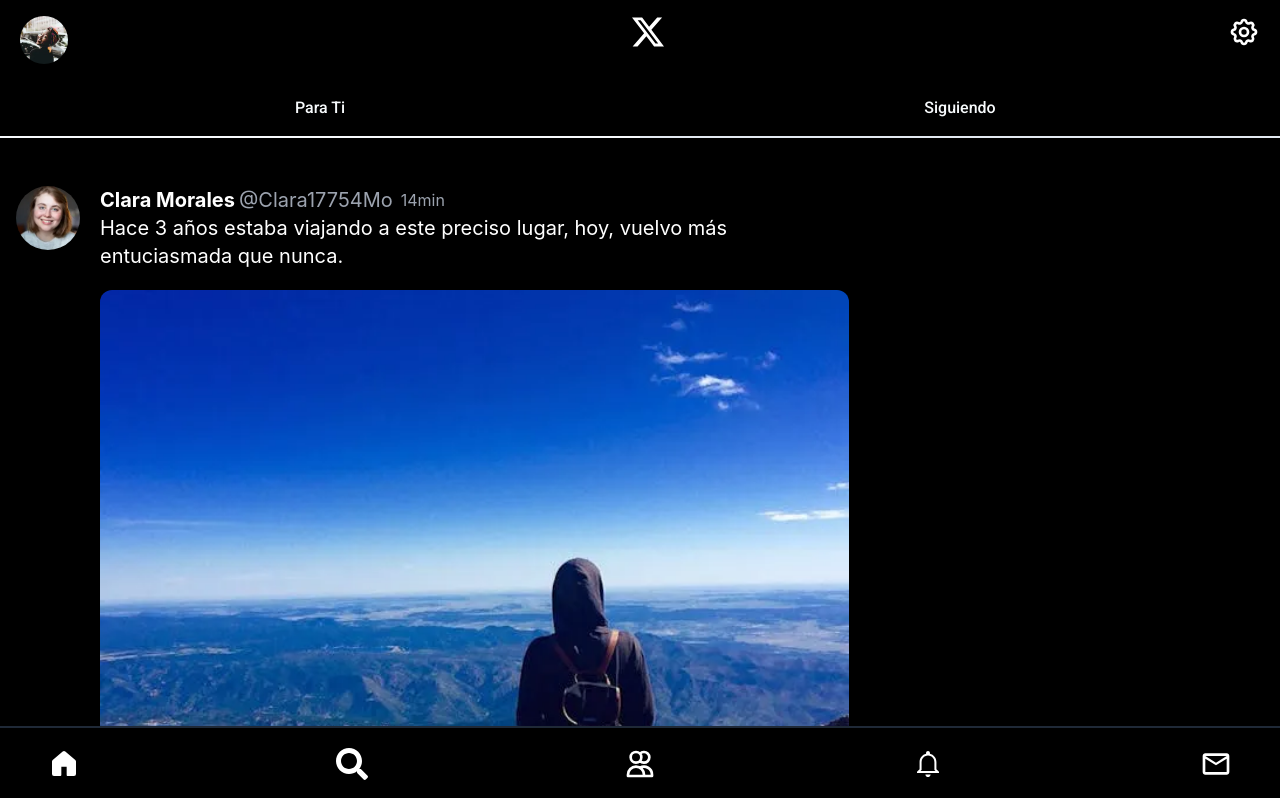
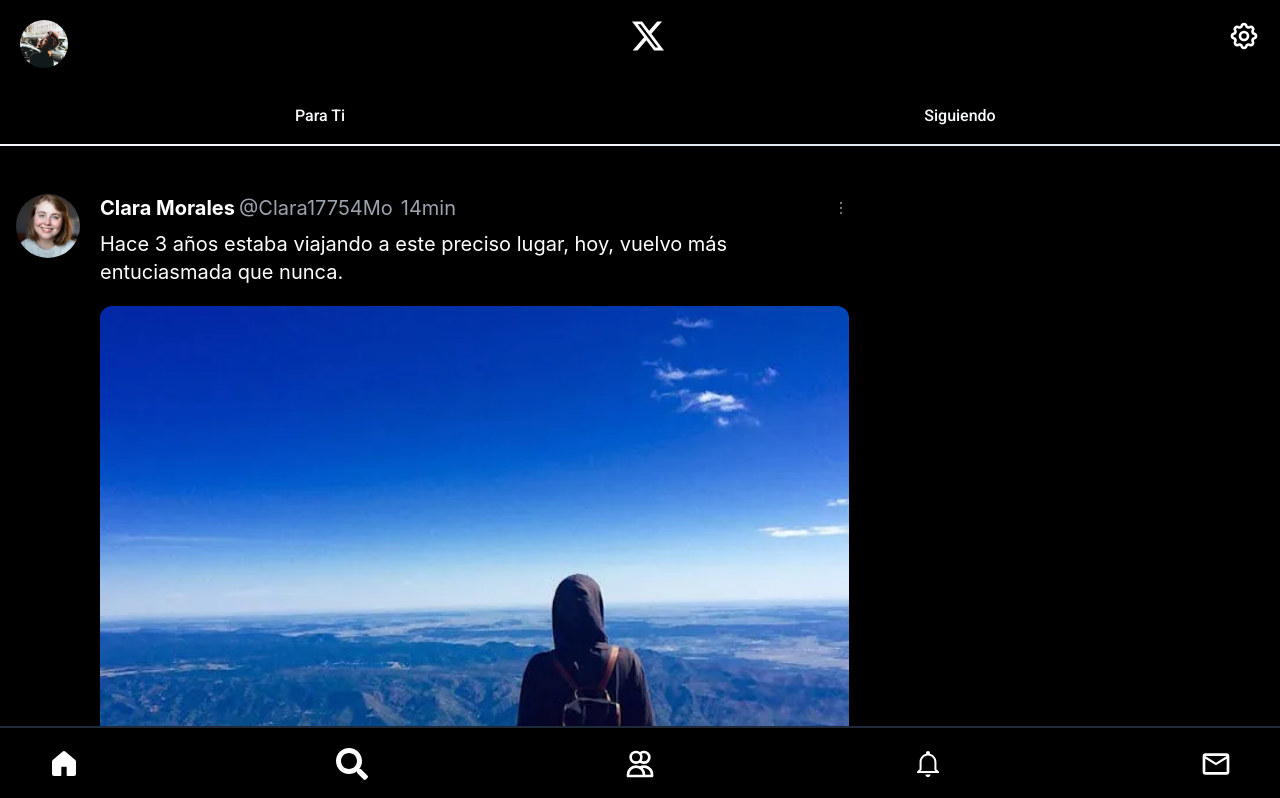
Before and after one commit to INKINSS/Twitter, a React (Vite) app: page / in a window 1280 px wide. Shown: the top 798 px of the page. Built offline with nearby package versions, Linux system fonts and the light colour scheme.

Commit message:
sideBar añadido y corregido con animacion

```diff
--- a/src/assets/components/headerProfile/Header.jsx
+++ /dev/null
@@ -1,18 +0,0 @@
-import React from 'react'
-import { BsTwitterX } from "react-icons/bs";
-import { TbSettings } from "react-icons/tb";
-
-
-const HeaderProfile = () => {
-    return (
-        <header className='flex justify-between py-4 px-5'>
-            <figure className='sm:w-12 sm:h-12'>
-                <img className='w-full h-full rounded-full' src="/src/assets/img/profile/profilePrincipal.webp" alt="profilePrincipal" />
-            </figure>
-            <BsTwitterX fontSize={'2em'} color='white' />
-            <TbSettings fontSize={'2em'} color='white' />
-        </header>
-    )
-}
-
-export default HeaderProfile
--- /dev/null
+++ b/src/assets/components/headerProfile/HeaderProfile.jsx
@@ -0,0 +1,48 @@
+import React from 'react'
+import { Drawer, DrawerBody, DrawerFooter, DrawerHeader, DrawerOverlay, DrawerContent, DrawerCloseButton, useDisclosure, Button } from '@chakra-ui/react'
+import { BsTwitterX } from "react-icons/bs";
+import { TbSettings } from "react-icons/tb";
+import SideBarMenu from '../sideBarMenu/SideBarMenu';
+
+
+const HeaderProfile = () => {
+
+    const [size, setSize] = React.useState('')
+    const { isOpen, onOpen, onClose } = useDisclosure()
+
+    const handleClick = (newSize) => {
+        setSize(newSize)
+        onOpen()
+    }
+
+    const sizes = ['sm']
+
+    return (
+        <>
+            {sizes.map((size,index) => (
+                <header key={index} className='flex justify-between p-5'>
+                    <figure
+                        className='w-12 h-12'
+                        placement='left'
+                        onClick={() => handleClick(size)}
+                        key={size}
+                        m={4}
+                    ><img className='w-full h-full rounded-full' src="/src/assets/img/profile/profilePrincipal.webp" alt="imgProfile" />
+                    </figure>
+                    <BsTwitterX size={'2em'} color='white' />
+                    <TbSettings size={'2em'} color='white' />
+                </header>
+
+            ))}
+
+            <Drawer onClose={onClose} isOpen={isOpen} size={size} placement='left'>
+                <DrawerOverlay />
+                <DrawerContent>
+                    <SideBarMenu />
+                </DrawerContent>
+            </Drawer>
+        </>
+    )
+}
+
+export default HeaderProfile
--- a/src/assets/components/posted/Posted.jsx
+++ b/src/assets/components/posted/Posted.jsx
@@ -5,6 +5,7 @@ import { FaRegHeart } from "react-icons/fa";
 import { ImParagraphLeft } from "react-icons/im";
 import { FaRegBookmark } from "react-icons/fa";
 import { IoShareSocialOutline } from "react-icons/io5";
+import { VscKebabVertical } from "react-icons/vsc";
 import data from '../../../data/data.json'
 
 const Posted = () => {
@@ -18,12 +19,13 @@ const Posted = () => {
                             <img className='w-full h-full rounded-full' src={item.UrlImgUser} alt="imgUser" />
                         </figure>
                         <div className='sm:w-4/5 lg:w-3/5'>
-                            <header className='flex items-center gap-1'>
+                            <header className='flex items-center gap-1 relative'>
                                 <h3 className='font-bold text-xl text-customWhite'>{item.name}</h3>
                                 <span className='text-gray-400 text-xl font-normal'>{item.nick}</span>
-                                <span className='text-gray-400 pl-1'>{item.infoPost.timepost}</span>
+                                <span className='text-gray-400 pl-1 text-xl'>{item.infoPost.timepost}</span>
+                                <VscKebabVertical className='text-gray-400 absolute right-0' />
                             </header>
-                            <p className='text-customWhite text-xl pb-5'>{item.infoPost.comment}</p>
+                            <p className='text-customWhite text-xl pb-5 pt-2'>{item.infoPost.comment}</p>
                             <figure className='w-full h-auto'>
                                 <img className='w-full h-full rounded-xl' src={item.infoPost.urlPost} alt="imgPost" />
                             </figure>
--- /dev/null
+++ b/src/assets/components/sideBarMenu/SideBarMenu.jsx
@@ -0,0 +1,87 @@
+import React, { useState } from 'react';
+import { IoAddCircleOutline } from "react-icons/io5";
+import { CiUser } from "react-icons/ci";
+import { BsTwitterX } from "react-icons/bs";
+import { RiFileListLine } from "react-icons/ri";
+import { FaRegBookmark } from "react-icons/fa6";
+import { LuUsers } from "react-icons/lu";
+import { RiUserReceived2Line } from "react-icons/ri";
+import { PiMoneyBold } from "react-icons/pi";
+import { LuArrowUpRightSquare } from "react-icons/lu";
+import { TbSettings } from "react-icons/tb";
+import { BsBoxArrowInRight } from "react-icons/bs";
+
+const SideBarMenu = () => {
+
+    const optionMenu = [
+        {
+            "iconMenu" : <CiUser />,
+            "title" : "Perfil"
+        },
+        {
+            "iconMenu" : <BsTwitterX />,
+            "title" : "Premium"
+        },
+        {
+            "iconMenu" : <RiFileListLine />,
+            "title" : "Listas"
+        },
+        {
+            "iconMenu" : <FaRegBookmark />,
+            "title" : "Guardados"
+        },
+        {
+            "iconMenu" : <LuUsers />,
+            "title" : "Comunidades"
+        },
+        {
+            "iconMenu" : <RiUserReceived2Line />,
+            "title" : "Solicitudes de seguimiendo"
+        },
+        {
+            "iconMenu" : <PiMoneyBold />,
+            "title" : "Monetización"
+        },
+        {
+            "iconMenu" : <LuArrowUpRightSquare />,
+            "title" : "Anuncios"
+        },
+        {
+            "iconMenu" : <TbSettings />,
+            "title" : "Configuración y privacidad"
+        },
+        {
+            "iconMenu" : <BsBoxArrowInRight />,
+            "title": "Cerrar sesión"
+        }
+    ];
+
+    return (
+        <section className='fixed w-full h-full bg-black top-0 left-0 p-5 overflow-y-auto z-10'>
+            <section>
+                <div className='flex justify-between w-full'>
+                    <figure className='w-12 h-12'>
+                        <img className='w-full h-full rounded-full' src="/src/assets/img/profile/profilePrincipal.webp" alt="imgProfilePrincipal" />
+                    </figure>
+                    <IoAddCircleOutline color='white' size={'2.5em'} />
+                </div>
+                <h2 className='text-customWhite font-medium text-xl pt-3'>Elizabeth Cheverria</h2>
+                <span className='text-gray-500'>@ElCheve_ria</span>
+                <div className='flex gap-5 pt-5'>
+                    <p className='text-gray-500'><span className='text-customWhite font-medium pr-1'>234</span>Siguiendo</p>
+                    <p className='text-gray-500'><span className='text-customWhite font-medium pr-1'>5354</span>Seguidores</p>
+                </div>
+            </section>
+            <section className='pt-4'>
+                { optionMenu.map((item,index) => (
+                    <div className='flex text-customWhite items-center py-3 text-2xl hover:bg-gray-700' key={index}>
+                        {item.iconMenu}
+                        <span className='font-bold pl-4'>{item.title}</span>
+                    </div>
+                )) }
+            </section>
+        </section>
+    )
+}
+
+export default SideBarMenu;
--- a/src/assets/layouts/header/Header.jsx
+++ b/src/assets/layouts/header/Header.jsx
@@ -1,8 +1,9 @@
 import React from 'react'
-import HeaderProfile from '../../components/headerProfile/Header'
+import HeaderProfile from '../../components/headerProfile/HeaderProfile'
 import HeaderFollow from '../../components/headerFollow/HeaderFollow'
 
 const Header = () => {
+
     return (
         <section className=' bg-black'>
             <HeaderProfile />
```
